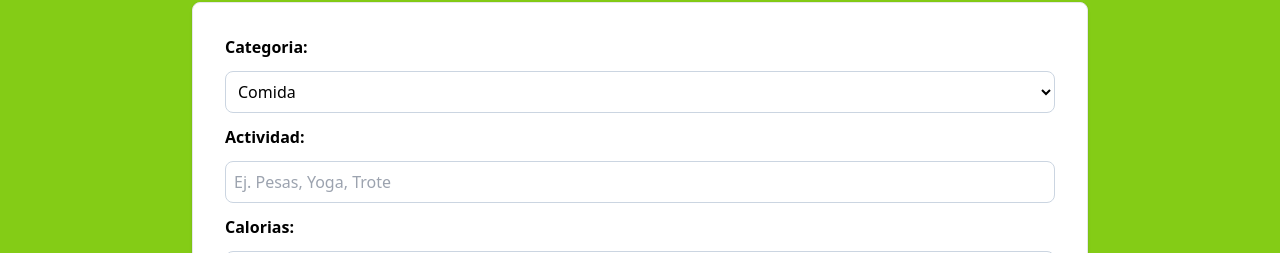
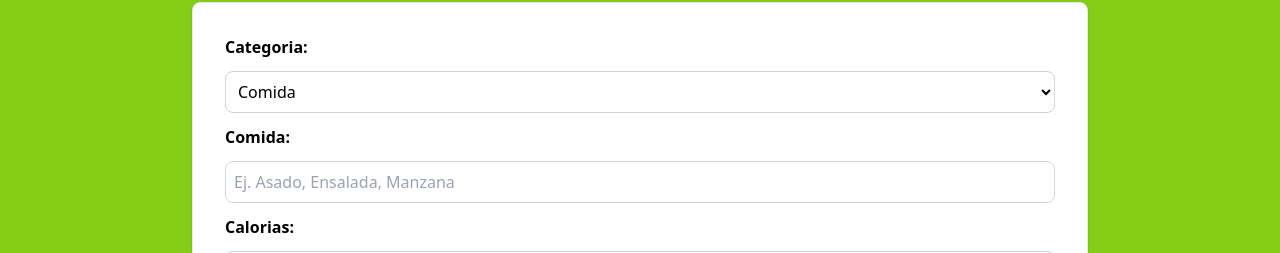
Before and after one commit to victor-varela/calorie-tracker.React-Ts, a React app: page / in a window 1280 px wide. Shown: the part 146-399 px from the top of the page. Built offline with nearby package versions, Linux system fonts and the light colour scheme; the HTML template or start-up script is replaced by a standard one.

Commit message:
feat: define initial state structure using a cascading type system

```diff
--- a/src/components/Form.tsx
+++ b/src/components/Form.tsx
@@ -1,8 +1,9 @@
 import { useState } from "react";
 import { categories } from "../data/data";
+import type { FormData } from "../types";
 
 const Form = () => {
-  const [formData, setFormData] = useState({
+  const [formData, setFormData] = useState<FormData>({
     category: 1,
     name: "",
     calories: 0,
@@ -22,11 +23,16 @@ const Form = () => {
   const isValidForm = () => {
     const { name, calories } = formData;
 
-    return name.trim() !=='' && calories > 0;
+    return name.trim() !== "" && calories > 0;
+  };
+
+  const handelSubmit = (e: React.FormEvent<HTMLFormElement>) => {
+    e.preventDefault();
+    console.log("submit...");
   };
 
   return (
-    <form className="max-w-4xl bg-white mx-auto border rounded-lg shadow p-8 space-y-3">
+    <form className="max-w-4xl bg-white mx-auto border rounded-lg shadow p-8 space-y-3" onSubmit={handelSubmit}>
       <div className="flex flex-col gap-3">
         <label htmlFor="category" className="font-bold" id="categories">
           Categoria:
@@ -46,13 +52,13 @@ const Form = () => {
       </div>
       <div className="flex flex-col gap-3">
         <label htmlFor="name" className="font-bold">
-          Actividad:
+          {formData.category === 1 ? "Comida:" : "Actividad:"}
         </label>
         <input
           type="text"
           className="border rounded-lg border-slate-300 bg-white w-full p-2 "
           id="name"
-          placeholder="Ej. Pesas, Yoga, Trote"
+          placeholder={formData.category === 1 ? "Ej. Asado, Ensalada, Manzana" : "Ej. Yoga, Pesas, Trote"}
           value={formData.name}
           onChange={handelChange}
         />
@@ -72,7 +78,7 @@ const Form = () => {
       </div>
       <input
         type="submit"
-        value={`guardar  ${formData.category === 1 ? 'comida' : 'ejercicio'}  `}
+        value={`guardar  ${formData.category === 1 ? "comida" : "ejercicio"}  `}
         className="w-full bg-gray-800 hover:bg-gray-900 font-bold text-white uppercase rounded p-2 cursor-pointer disabled:opacity-10 disabled:cursor-not-allowed"
         disabled={!isValidForm()}
       />
--- /dev/null
+++ b/src/reducers/formData-reducer.ts
@@ -0,0 +1,103 @@
+import { FormData } from "../types";
+
+//Definimos los Type conforme vamos creando variables y funciones:
+
+//Este type describe las acciones del reducer
+export type formDataActions = {};
+
+//InicialState debe tener tambien asignado un type. Ese state sera un array de objetos. Los objetos  son todas las interacciones del usuario que va a ir creando ya sea "comida" o "ejercicio" por eso el type es un array tambien. Es el mismo type que FormData que ya definimos en type. Entonces lo traemos a este componente.
+
+/*Este paso previo o de preparacion es como una cascada de types
+🌊 Cascada de Tipos en TypeScript
+El concepto de cascada de tipos en este código significa que cada tipo se basa en otro previamente definido, creando una cadena de dependencias. Es como construir un edificio donde cada piso se apoya en el anterior.
+
+
+Este código define tipos en TypeScript utilizando una estructura en cascada. Veamos cómo funciona este patrón:
+
+🌊 Cascada de Tipos en TypeScript
+El concepto de cascada de tipos en este código significa que cada tipo se basa en otro previamente definido, creando una cadena de dependencias. Es como construir un edificio donde cada piso se apoya en el anterior.
+
+🔹 Nivel 1: Tipo Base (FormData)
+import { FormData } from "../types"
+
+Aquí se importa un tipo llamado FormData desde otro archivo.
+FormData es la base sobre la que se construyen los demás tipos.
+
+
+Este código define tipos en TypeScript utilizando una estructura en cascada. Veamos cómo funciona este patrón:
+
+🌊 Cascada de Tipos en TypeScript
+El concepto de cascada de tipos en este código significa que cada tipo se basa en otro previamente definido, creando una cadena de dependencias. Es como construir un edificio donde cada piso se apoya en el anterior.
+
+🔹 Nivel 1: Tipo Base (FormData)
+
+import { FormData } from "../types"
+Aquí se importa un tipo llamado FormData desde otro archivo.
+FormData es la base sobre la que se construyen los demás tipos.
+
+🔹 Nivel 2: Tipo Intermedio (formDataState)
+
+type formDataState = {
+    activities: FormData[]
+}
+Se define un nuevo tipo formDataState.
+formDataState tiene una propiedad activities, que es un array de FormData.
+Conexión en la cascada: formDataState depende de FormData.
+
+🔹 Nivel 3: Valor Inicial (initialSate)
+
+export const initialSate: formDataState = {
+    activities: []
+}
+Se declara una constante initialSate con el tipo formDataState.
+La propiedad activities inicia como un array vacío ([]).
+Conexión en la cascada: initialSate depende de formDataState, que a su vez depende de FormData.
+
+🏗 Resumen Visual de la Cascada
+1️⃣ FormData (tipo base) ➝
+2️⃣ formDataState (usa FormData[]) ➝
+3️⃣ initialSate (usa formDataState)
+
+Cada nivel se apoya en el anterior, formando una cascada de tipos.
+Esto hace que el código sea modular y fácil de extender sin repetir definiciones.
+
+
+*/
+
+type formDataState = {
+  activities: FormData[];
+};
+
+/*🔹 1. Definir el estado inicial
+El estado inicial es un objeto o valor que representa el estado antes de cualquier cambio.*/
+
+export const initialSate: formDataState = {
+  activities: [],
+};
+
+/*🔹 2. Crear la función reducer
+La función reducer toma dos parámetros:
+
+state: El estado actual.
+action: Un objeto que define el tipo de acción a realizar
+Cada propiedad debe tener definido su TYPE
+*/
+
+export const formDataReducer = (
+    state: formDataState = initialSate,
+    action: formDataActions
+) => {
+
+};
+
+/*El término "reducer" proviene del concepto de reducción en programación funcional. En este contexto, el nombre tiene su origen en el método reduce() que existe en lenguajes como JavaScript, donde una operación se aplica de manera acumulativa sobre una colección para reducirla a un solo valor.
+
+En React, un reducer es una función que toma un estado actual y una acción, y los "reduce" a un nuevo estado. Esencialmente, reduce múltiples entradas (estado actual y acción) a una sola salida: el nuevo estado
+
+Así como reduce() en JavaScript convierte un array a un único valor, el reducer convierte dos entradas (estado actual y acción) en una única salida (nuevo estado).
+
+reducer()--> toma estado actual y una accion
+
+initialSate()--> lo que tiene inicialmente el form {objeto...} en base a las "entradas-interacciones del usuario" se va actualizando el state.. esas acciones se van a REDUCIR a un NUEVO ESTADO, es similar a los valores de inicio de useState
+
+*/
```
Also changed, not shown: src/types/index.ts (+9 -3 lines).
